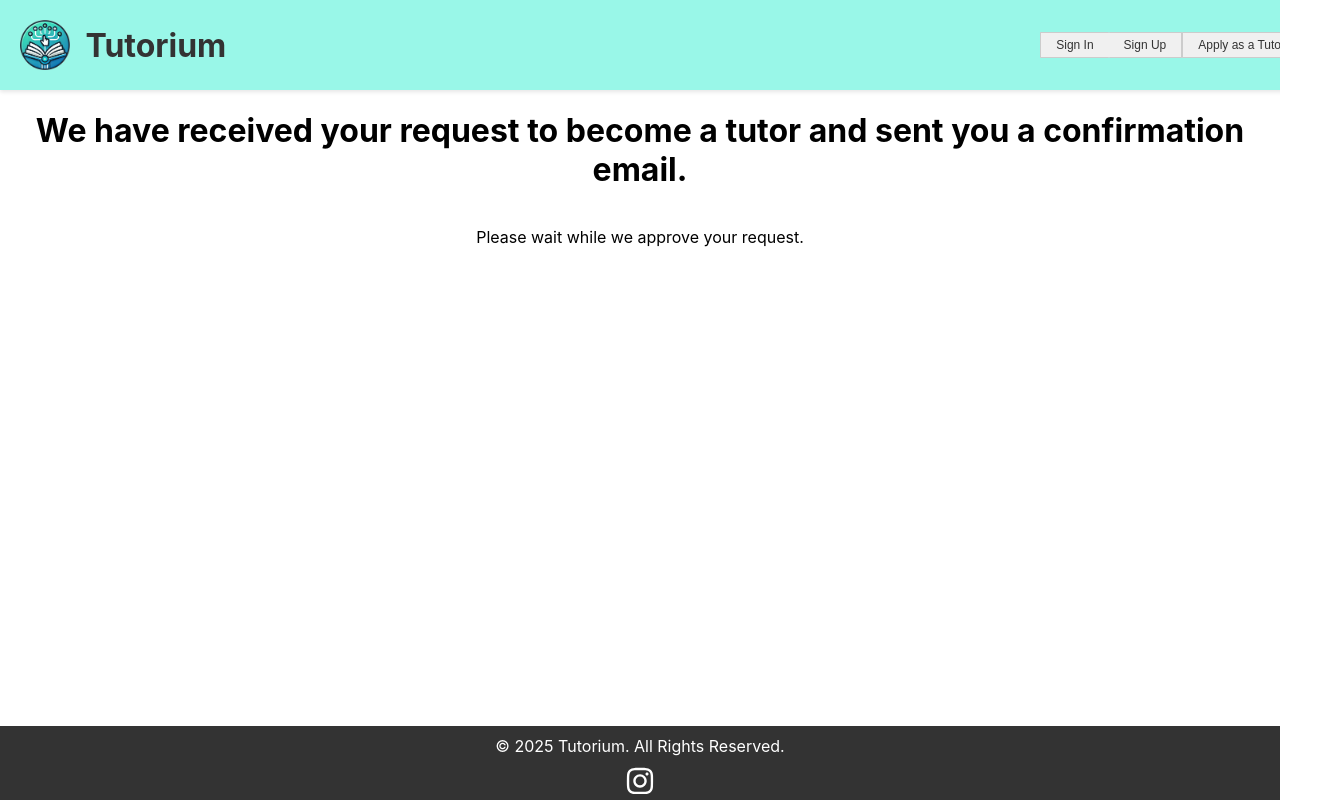
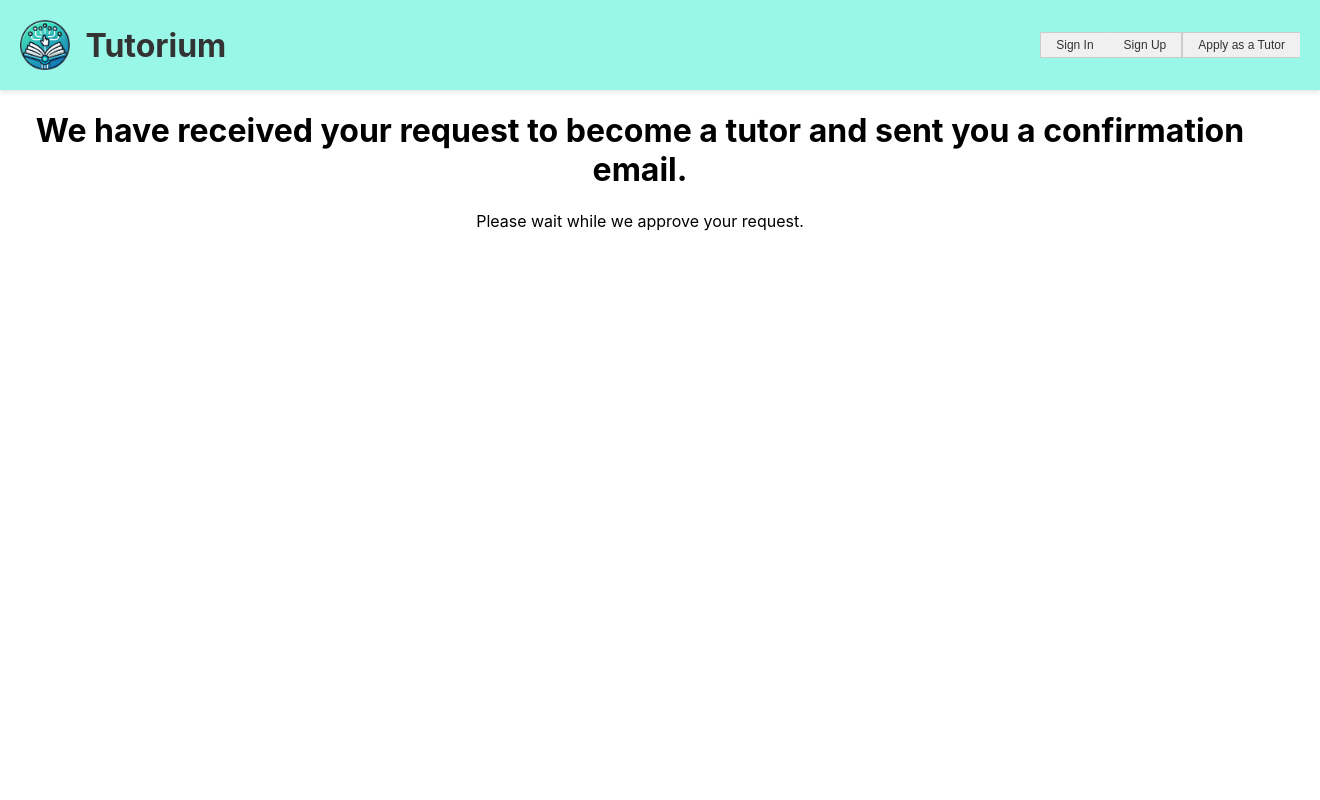
Before and after one commit to travislee7/Tutorium-Front-End, a React (Create React App) app in the folder tutor-frontend/: page /tutor-request-received in a window 1280 px wide. Shown: the whole page, 1320 px wide, since content can reach past the window. Built offline with nearby package versions, Linux system fonts and the light colour scheme.

Commit message:
new commits

```diff
--- a/tutor-frontend/src/pages/TutorLandingPage.js
+++ b/tutor-frontend/src/pages/TutorLandingPage.js
@@ -1,51 +1,12 @@
-// import React from 'react';
-// import Header from '../components/header';
-
-// const TutorLandingPage = () => {
-//     return (
-//         <div>
-//             <Header />
-//             <div style={{ textAlign: 'center', marginTop: '20px' }}>
-//                 <h1>Tutor Landing Page</h1>
-//             </div>
-//         </div>
-//     );
-// };
-
-// export default TutorLandingPage;
-
-import React, { useEffect, useState } from 'react';
+import React from 'react';
 import Header from '../components/header';
 
 const TutorLandingPage = () => {
-    const [viewCount, setViewCount] = useState(null);
-    const userId = localStorage.getItem('userId'); // Tutor ID
-
-    useEffect(() => {
-        if (userId) {
-            fetch(`http://127.0.0.1:8000/api/tutor/${userId}/view-count/`)
-                .then((res) => res.json())
-                .then((data) => {
-                    if (data.view_count !== undefined) {
-                        setViewCount(data.view_count);
-                    }
-                })
-                .catch((err) => {
-                    console.error('Error fetching view count:', err);
-                });
-        }
-    }, [userId]);
-
     return (
         <div>
             <Header />
             <div style={{ textAlign: 'center', marginTop: '20px' }}>
                 <h1>Tutor Landing Page</h1>
-                {viewCount !== null && (
-                    <p style={{ fontSize: '18px' }}>
-                        <strong>Number of Views:</strong> {viewCount}
-                    </p>
-                )}
             </div>
         </div>
     );
--- a/tutor-frontend/src/pages/TutorRequestReceived.js
+++ b/tutor-frontend/src/pages/TutorRequestReceived.js
@@ -1,19 +1,16 @@
-// TutorRequestReceived.js
 import React from 'react';
-import '../styles/TutorRequestReceived.css';
-import Header from '../components/header';
-import Footer from '../components/footer.js';
+import Header from '../components/header'; // Import the Header component
 
 function TutorRequestReceived() {
     return (
-        <div className="page-container">
+        <>
+            {/* Pass `hideApplyButton` as true to hide the "Apply as a Tutor" button */}
             <Header hideApplyButton={true} />
             <div className="tutor-request-received-page">
                 <h1>We have received your request to become a tutor and sent you a confirmation email.</h1>
                 <p>Please wait while we approve your request.</p>
             </div>
-            <Footer className="RequestReceived-footer" />
-        </div>
+        </>
     );
 }
 
--- a/tutor-frontend/src/styles/App.css
+++ b/tutor-frontend/src/styles/App.css
@@ -1,9 +1,3 @@
-html, body {
-  width: 100%;
-  overflow-x: hidden;
-}
-
-
 .App {
   text-align: center;
 }
```
Also changed, not shown: 1 other file (tests, documents, lock files or other folders).
